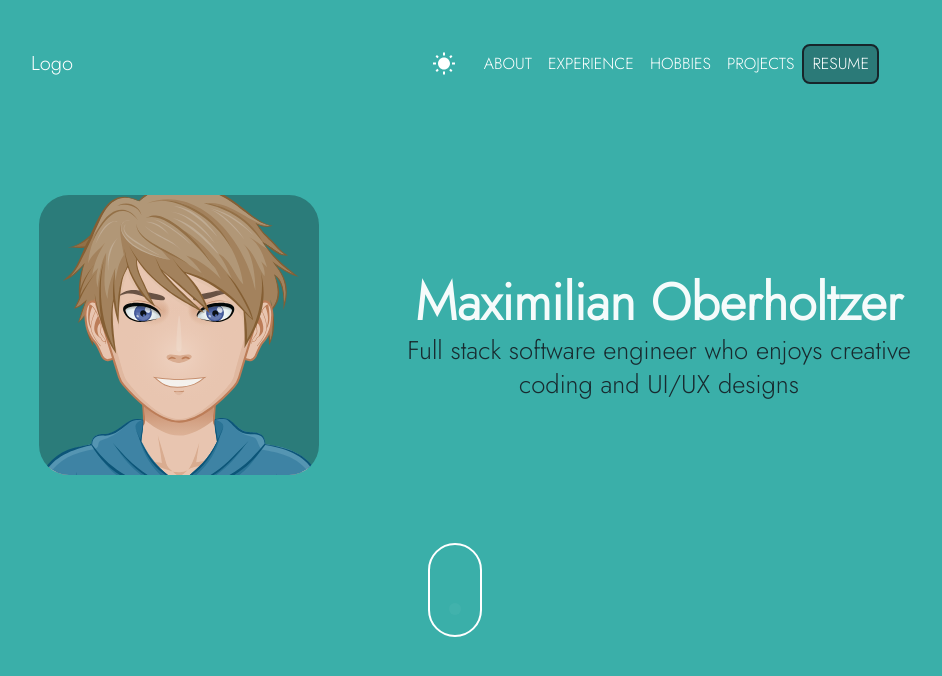
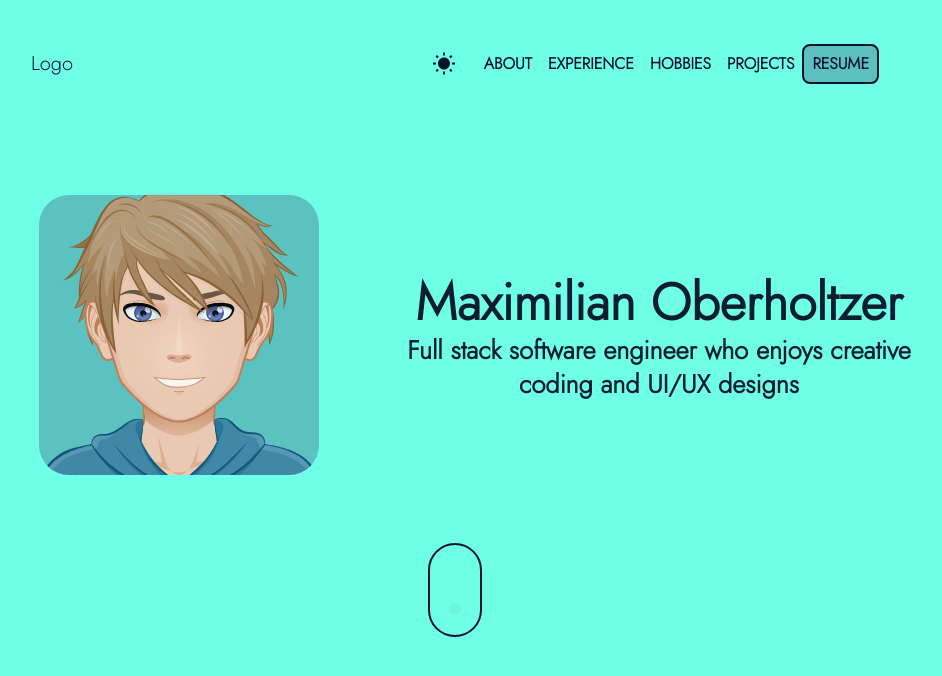
Before and after one commit to Maximilian-Oberholtzer/maximilian-portfolio, a React (Create React App) app: page / in a window 1280 px wide. Shown: the top 676 px of the page, without its empty margins (185-1127 px from the left). Built offline with nearby package versions, Linux system fonts and the light colour scheme.

Commit message:
global theme palette updates

```diff
--- a/src/App.js
+++ b/src/App.js
@@ -8,9 +8,12 @@ import { lightTheme, darkTheme } from "./Theme";
 import Navbar from "./components/Navbar";
 
 function App() {
-  const [theme, setTheme] = useState("light");
+  const [theme, setTheme] = useState(() => {
+    return window.localStorage.getItem("theme") || "light";
+  });
   const muiTheme = theme === "light" ? lightTheme : darkTheme;
   const [isLoading, setIsloading] = useState(true);
+
   //Loader animation before rest of the page gets rendered
   useEffect(() => {
     setTimeout(() => {
--- a/src/Theme.js
+++ b/src/Theme.js
@@ -17,6 +17,7 @@ export const lightTheme = createTheme({
   },
   typography: {
     fontFamily: "'Jost', sans-serif",
+    fontWeightRegular: 600,
   },
   breakpoints: {
     values: {
@@ -29,19 +30,19 @@ export const lightTheme = createTheme({
   },
   palette: {
     darkBlue: {
-      main: "#17252A",
+      main: "#0B132B",
     },
     secondBlue: {
-      main: "#2B7A78",
+      main: "#5BC0BE",
     },
     mainBlue: {
-      main: "#3AAFA9",
+      main: "#6FFFE9",
     },
     darkWhite: {
       main: "#DEF2F1",
     },
     white: {
-      main: "#FEFFFF",
+      main: "#0B132B",
     },
   },
 });
@@ -75,13 +76,13 @@ export const darkTheme = createTheme({
   },
   palette: {
     darkBlue: {
-      main: "#17252A",
+      main: "#6FFFE9",
     },
     secondBlue: {
-      main: "#2B7A78",
+      main: "#3A506B",
     },
     mainBlue: {
-      main: "#000000",
+      main: "#0B132B",
     },
     darkWhite: {
       main: "#DEF2F1",
--- a/src/ThemeContext.js
+++ b/src/ThemeContext.js
@@ -1,4 +1,4 @@
-import React, { createContext, useState } from "react";
+import { createContext } from "react";
 
 export const ThemeContext = createContext({
   theme: "light",
--- a/src/components/Navbar.js
+++ b/src/components/Navbar.js
@@ -38,6 +38,11 @@ const Navbar = () => {
     // };
   }, []);
 
+  //save the user's selected color theme choice
+  useEffect(() => {
+    window.localStorage.setItem("theme", theme);
+  }, [theme]);
+
   const toggleDrawer = (isOpen) => (event) => {
     if (
       event.type === "keydown" &&
@@ -72,27 +77,40 @@ const Navbar = () => {
             </Button>
           </List>
           <List>
-            <Button onClick={toggleDrawer(false)}>
+            <Button
+              className={classes.appBarButton}
+              onClick={toggleDrawer(false)}
+            >
               <Typography>About</Typography>
             </Button>
           </List>
           <List>
-            <Button onClick={toggleDrawer(false)}>
+            <Button
+              className={classes.appBarButton}
+              onClick={toggleDrawer(false)}
+            >
               <Typography>Experience</Typography>
             </Button>
           </List>
           <List>
-            <Button onClick={toggleDrawer(false)}>
+            <Button
+              className={classes.appBarButton}
+              onClick={toggleDrawer(false)}
+            >
               <Typography>Hobbies</Typography>
             </Button>
           </List>
           <List>
-            <Button onClick={toggleDrawer(false)}>
+            <Button
+              className={classes.appBarButton}
+              onClick={toggleDrawer(false)}
+            >
               <Typography>Projects</Typography>
             </Button>
           </List>
           <List>
             <Button
+              className={classes.appBarButton}
               onClick={() => setTheme(theme === "light" ? "dark" : "light")}
             >
               {theme === "light" ? <WbSunnyIcon /> : <DarkModeIcon />}
@@ -108,7 +126,10 @@ const Navbar = () => {
       <div
         className={!hasAnimated ? "animate__animated animate__fadeInDown" : ""}
       >
-        <Button onClick={() => setTheme(theme === "light" ? "dark" : "light")}>
+        <Button
+          className={classes.appBarButton}
+          onClick={() => setTheme(theme === "light" ? "dark" : "light")}
+        >
           {theme === "light" ? <WbSunnyIcon /> : <DarkModeIcon />}
         </Button>
       </div>
@@ -116,28 +137,28 @@ const Navbar = () => {
       <div
         className={!hasAnimated ? "animate__animated animate__fadeInDown" : ""}
       >
-        <Button>
+        <Button className={classes.appBarButton}>
           <Typography>About</Typography>
         </Button>
       </div>
       <div
         className={!hasAnimated ? "animate__animated animate__fadeInDown" : ""}
       >
-        <Button>
+        <Button className={classes.appBarButton}>
           <Typography>Experience</Typography>
         </Button>
       </div>
       <div
         className={!hasAnimated ? "animate__animated animate__fadeInDown" : ""}
       >
-        <Button>
+        <Button className={classes.appBarButton}>
           <Typography>Hobbies</Typography>
         </Button>
       </div>
       <div
         className={!hasAnimated ? "animate__animated animate__fadeInDown" : ""}
       >
-        <Button>
+        <Button className={classes.appBarButton}>
           <Typography>Projects</Typography>
         </Button>
       </div>
--- a/src/components/Styles.js
+++ b/src/components/Styles.js
@@ -5,13 +5,14 @@ const useStyles = makeStyles((theme) => ({
     maxWidth: "1600px",
   },
   /////////////////
-  //Navbar Styles//
+  //AppBar Styles//
   /////////////////
   root: {
     width: "100vw",
   },
   title: {
     flexGrow: 1,
+    color: theme.palette.white.main + " !important",
   },
   appBarContainer: {
     flexDirection: "column",
@@ -33,10 +34,14 @@ const useStyles = makeStyles((theme) => ({
       padding: "1rem 2rem 1rem 2rem",
     },
   },
+  appBarButton: {
+    color: theme.palette.white.main + " !important",
+  },
   resumeButton: {
     border: `2px solid ${theme.palette.darkBlue.main} !important`,
     borderRadius: "8px !important",
     backgroundColor: theme.palette.secondBlue.main + " !important",
+    color: theme.palette.white.main + " !important",
   },
   //Drawer Styles//
   drawerButton: {
--- a/src/components/sections/Hero.js
+++ b/src/components/sections/Hero.js
@@ -15,7 +15,6 @@ const ScrollerIcon = styled("div")({
   },
   width: "50px",
   height: "90px",
-  border: "2px solid white",
   borderRadius: "60px",
   position: "relative",
   "&::before": {
@@ -26,7 +25,6 @@ const ScrollerIcon = styled("div")({
     top: "10px",
     left: "50%",
     transform: "translateX(-50%)",
-    backgroundColor: "white",
     borderRadius: "50%",
     opacity: "1",
     animation: "wheel 2s infinite",
@@ -66,7 +64,7 @@ const Hero = () => {
           className="animate__animated animate__fadeInUp"
           style={{ marginTop: "2rem" }}
         >
-          <ScrollerIcon />
+          <ScrollerIcon className={classes.scrollerIcon} />
         </div>
       </Container>
     </section>
--- a/src/components/sections/Styles.js
+++ b/src/components/sections/Styles.js
@@ -49,7 +49,7 @@ const useStyles = makeStyles((theme) => ({
   },
   heroSubText: {
     marginTop: theme.spacing(3),
-    color: theme.palette.darkBlue.main,
+    color: theme.palette.darkBlue.main + " !important",
     fontSize: "clamp(20px, 2vw, 26px) !important",
   },
   heroImageContainer: {
@@ -70,6 +70,12 @@ const useStyles = makeStyles((theme) => ({
       width: "180px",
     },
   },
+  scrollerIcon: {
+    border: "2px solid " + theme.palette.white.main + " !important",
+    "&::before": {
+      backgroundColor: theme.palette.white.main + " !important",
+    },
+  },
 }));
 
 export default useStyles;
```
Also changed, not shown: src/components/Loader.js.
